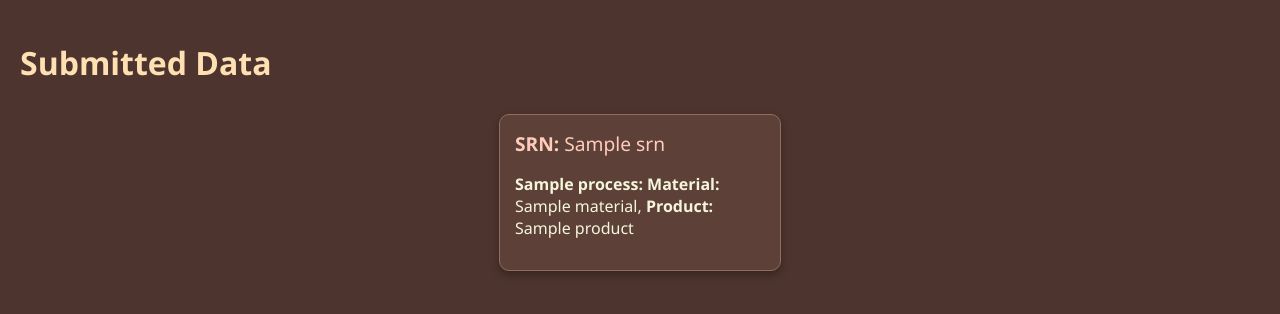
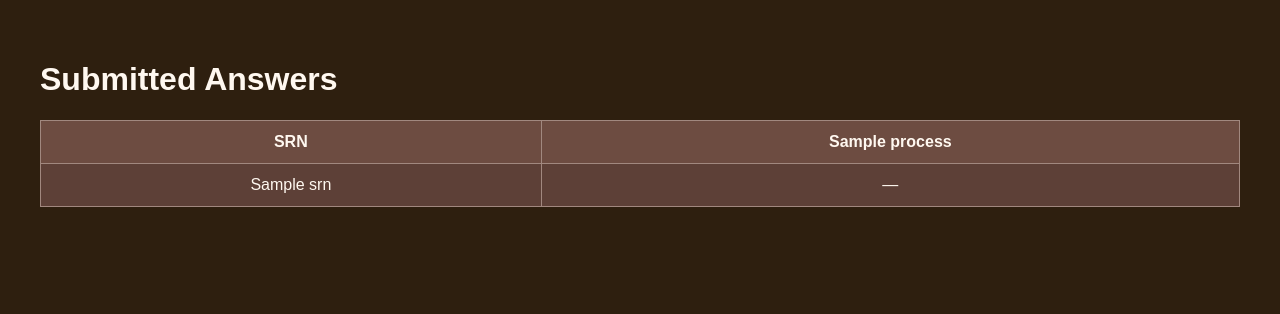
Before and after one commit to SamarthRamesha/Process-Examples, a Flask app: template templates/view.html in a window 1280 px wide. Shown: the top 314 px of the page. Run offline with Flask 2, Linux system fonts and the light colour scheme; the template is opened without the code that fills it: most values are stand-ins (such as "Sample title", 1, 10 or a date in 2020).

Commit message:
Update view.html

```diff
--- a/templates/view.html
+++ b/templates/view.html
@@ -2,86 +2,56 @@
 <html lang="en">
 <head>
     <meta charset="UTF-8">
-    <title>View Submissions</title>
+    <title>Submitted Answers</title>
     <style>
         body {
-            background-color: #4e342e; /* brown theme */
-            color: #f5f5dc;
-            font-family: 'Segoe UI', Tahoma, Geneva, Verdana, sans-serif;
-            margin: 0;
-            padding: 20px;
+            background-color: #2e1f0f;
+            color: #fff8f0;
+            font-family: Arial, sans-serif;
+            padding: 2rem;
         }
-
-        h1 {
-            color: #ffe0b2;
-            margin-bottom: 30px;
+        table {
+            width: 100%;
+            border-collapse: collapse;
+            background-color: #4e342e;
         }
-
-        .container {
-            display: flex;
-            justify-content: space-around;
-            flex-wrap: wrap;
-            gap: 20px;
+        th, td {
+            border: 1px solid #a1887f;
+            padding: 0.75rem;
+            text-align: center;
         }
-
-        .srn-column {
-            border: 1px solid #8d6e63;
-            border-radius: 10px;
-            padding: 15px;
+        th {
+            background-color: #6d4c41;
+        }
+        td {
             background-color: #5d4037;
-            box-shadow: 0 4px 8px rgba(0,0,0,0.3);
-            width: 250px;
-            margin-bottom: 20px;
         }
-
-        .srn-header {
-            font-size: 1.2rem;
-            color: #ffccbc;
-            margin-bottom: 10px;
-        }
-
-        .process-list {
-            list-style-type: none;
-            padding: 0;
-        }
-
-        .process-item {
-            margin-bottom: 10px;
-        }
-
-        .message {
-            color: #ffccbc;
-            font-size: 1rem;
-            margin-top: 20px;
+        tr:nth-child(even) td {
+            background-color: #4e342e;
         }
     </style>
 </head>
 <body>
-    <h1>Submitted Data</h1>
-
-    {% if message %}
-        <p class="message">{{ message }}</p>
-    {% endif %}
-
-    {% if data %}
-        <div class="container">
-            {% for entry in data %}
-                <div class="srn-column">
-                    <div class="srn-header"><strong>SRN:</strong> {{ entry.srn }}</div>
-                    <ul class="process-list">
-                        {% for p in entry.processes %}
-                            <li class="process-item">
-                                <strong>{{ p.process }}:</strong>
-                                <span><strong>Material:</strong> {{ p.material }}</span>,
-                                <span><strong>Product:</strong> {{ p.product }}</span>
-                            </li>
-                        {% endfor %}
-                    </ul>
-                </div>
+    <h1>Submitted Answers</h1>
+    <table>
+        <thead>
+            <tr>
+                <th>SRN</th>
+                {% for process in processes %}
+                    <th>{{ process }}</th>
+                {% endfor %}
+            </tr>
+        </thead>
+        <tbody>
+            {% for srn, answers in submissions.items() %}
+                <tr>
+                    <td>{{ srn }}</td>
+                    {% for process in processes %}
+                        <td>{{ answers.get(process, "—") }}</td>
+                    {% endfor %}
+                </tr>
             {% endfor %}
-        </div>
-    {% else %}
-        <p class="message">No submissions yet.</p>
-    {% endif %}
+        </tbody>
+    </table>
 </body>
 </html>
```
